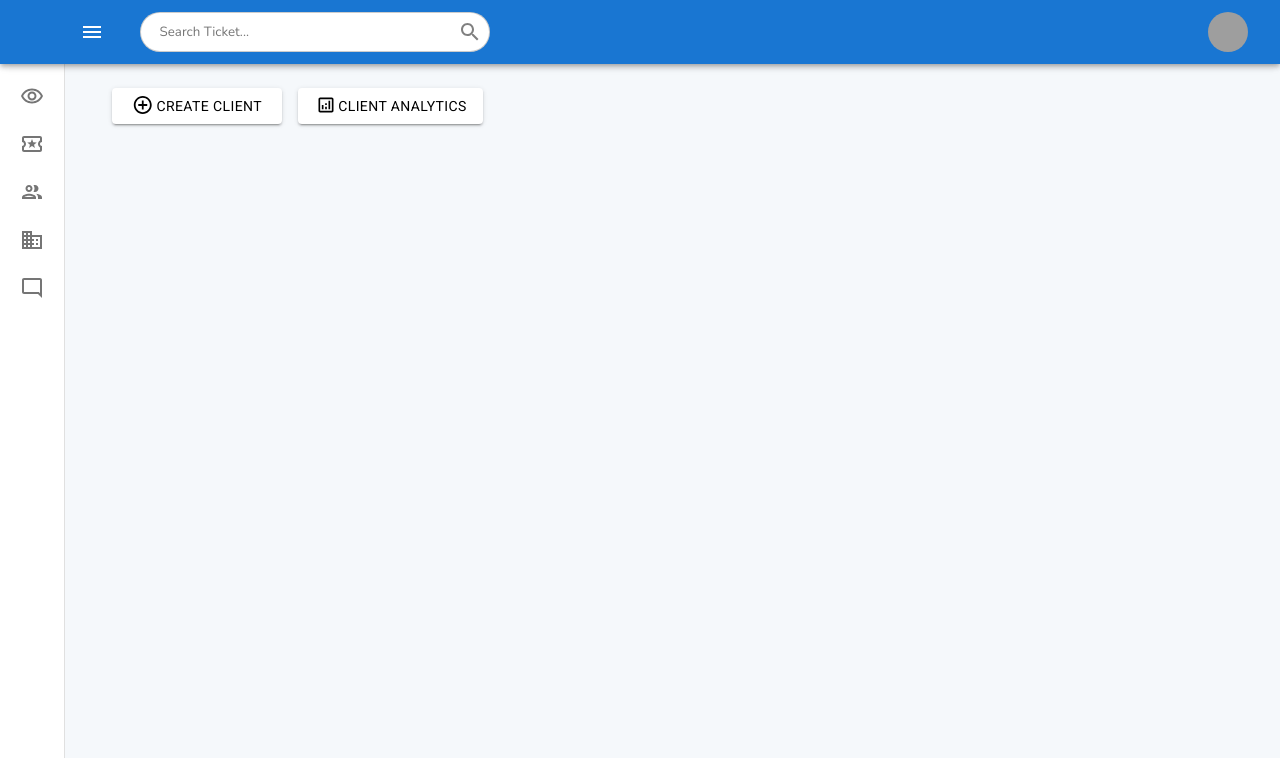
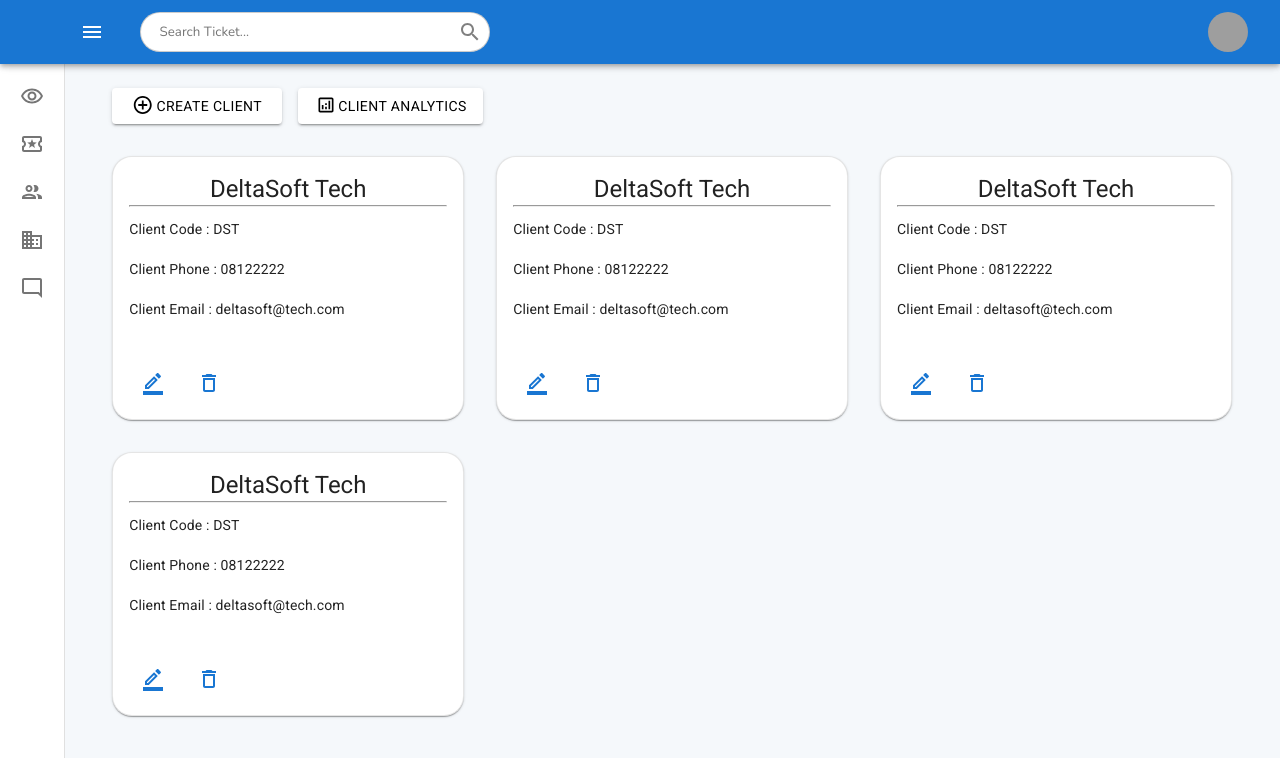
Before and after one commit to Regin09/ticketng-system-caps, a React (Create React App) app: page /clients in a window 1280 px wide. Shown: the top 758 px of the page. Built offline with nearby package versions, Linux system fonts and the light colour scheme; grey boxes are pictures that could not be loaded.

Commit message:
11 April 2023(Selesai ClientsPage)

```diff
--- a/src/pages/clients/Clients.jsx
+++ b/src/pages/clients/Clients.jsx
@@ -1,4 +1,4 @@
-import React from 'react'
+import * as React from 'react';
 import Grid from '@mui/material/Grid';
 import Stack from '@mui/material/Stack';
 import Button from '@mui/material/Button';
@@ -7,10 +7,18 @@ import AddCircleOutlineOutlinedIcon from '@mui/icons-material/AddCircleOutlineOu
 import AnalyticsOutlinedIcon from '@mui/icons-material/AnalyticsOutlined';
 import "./clients.css";
 
+import Card from '@mui/material/Card';
+import CardActions from '@mui/material/CardActions';
+import CardContent from '@mui/material/CardContent';
+import Typography from '@mui/material/Typography';
+import BorderColorOutlinedIcon from '@mui/icons-material/BorderColorOutlined';
+import DeleteOutlineOutlinedIcon from '@mui/icons-material/DeleteOutlineOutlined';
+
 const Clients = () => {
   return (
   <Container>
-    <Grid item md={12} xl={12} sm={12} className='togle-clients'>
+    <Grid container spacing={4}>
+      <Grid item md={12} xl={12} sm={12} className='togle-clients'>
         <Stack spacing={2} direction="row">
           <Button
             variant="contained"
@@ -58,9 +66,186 @@ const Clients = () => {
           </Button>
         </Stack>
       </Grid>
-      <Grid item md={4} xl={4} sm={4}></Grid>
+      <Grid item md={4} xl={4} sm={12} >
+      <Card sx={{
+          minWidth: "343px",
+          height: "264px",
+          boxSizing: "border-box",
+          border: "1px solid rgba(0, 0, 0, 0.1)",
+          borderRadius: "20px",
+          }}>
+          <CardContent>
+            <Typography variant="h5" component="div"
+            sx={{
+              display:'flex',
+              justifyContent:'center',
+            }}>
+              DeltaSoft Tech
+            </Typography>
+            <Typography sx={{ mb: 1.5 }} color="text.secondary">
+              <hr/>
+            </Typography>
+            <Typography variant="body2">
+              Client Code : DST
+            <br />
+            <br />
+              Client Phone : 08122222
+            <br />
+            <br />
+              Client Email : deltasoft@tech.com
+            </Typography>
+            <br />
+          </CardContent>
+          <Stack spacing={-3} direction="row">
+          <CardActions>
+            <Button size="small">
+            <BorderColorOutlinedIcon/>
+           </Button>
+          </CardActions>
+          <CardActions>
+            <Button size="small" sx={{width:"10px"}}>
+            <DeleteOutlineOutlinedIcon/>
+            </Button>
+          </CardActions>
+          </Stack>
+        </Card>
+      </Grid>
+      <Grid item md={4} xl={4} sm={12} >
+      <Card sx={{
+          minWidth: "343px",
+          height: "264px",
+          boxSizing: "border-box",
+          border: "1px solid rgba(0, 0, 0, 0.1)",
+          borderRadius: "20px",
+          }}>
+          <CardContent>
+            <Typography variant="h5" component="div"
+            sx={{
+              display:'flex',
+              justifyContent:'center',
+            }}>
+              DeltaSoft Tech
+            </Typography>
+            <Typography sx={{ mb: 1.5 }} color="text.secondary">
+              <hr/>
+            </Typography>
+            <Typography variant="body2">
+              Client Code : DST
+            <br />
+            <br />
+              Client Phone : 08122222
+            <br />
+            <br />
+              Client Email : deltasoft@tech.com
+            </Typography>
+            <br />
+          </CardContent>
+          <Stack spacing={-3} direction="row">
+          <CardActions>
+            <Button size="small">
+            <BorderColorOutlinedIcon/>
+           </Button>
+          </CardActions>
+          <CardActions>
+            <Button size="small" sx={{width:"10px"}}>
+            <DeleteOutlineOutlinedIcon/>
+            </Button>
+          </CardActions>
+          </Stack>
+        </Card>
+      </Grid>
+      <Grid item md={4} xl={4} sm={12} >
+      <Card sx={{
+          minWidth: "343px",
+          height: "264px",
+          boxSizing: "border-box",
+          border: "1px solid rgba(0, 0, 0, 0.1)",
+          borderRadius: "20px",
+          }}>
+          <CardContent>
+            <Typography variant="h5" component="div"
+            sx={{
+              display:'flex',
+              justifyContent:'center',
+            }}>
+              DeltaSoft Tech
+            </Typography>
+            <Typography sx={{ mb: 1.5 }} color="text.secondary">
+              <hr/>
+            </Typography>
+            <Typography variant="body2">
+              Client Code : DST
+            <br />
+            <br />
+              Client Phone : 08122222
+            <br />
+            <br />
+              Client Email : deltasoft@tech.com
+            </Typography>
+            <br />
+          </CardContent>
+          <Stack spacing={-3} direction="row">
+          <CardActions>
+            <Button size="small">
+            <BorderColorOutlinedIcon/>
+           </Button>
+          </CardActions>
+          <CardActions>
+            <Button size="small" sx={{width:"10px"}}>
+            <DeleteOutlineOutlinedIcon/>
+            </Button>
+          </CardActions>
+          </Stack>
+        </Card>
+      </Grid>
+      <Grid item md={4} xl={4} sm={12} >
+      <Card sx={{
+          minWidth: "343px",
+          height: "264px",
+          boxSizing: "border-box",
+          border: "1px solid rgba(0, 0, 0, 0.1)",
+          borderRadius: "20px",
+          }}>
+          <CardContent>
+            <Typography variant="h5" component="div"
+            sx={{
+              display:'flex',
+              justifyContent:'center',
+            }}>
+              DeltaSoft Tech
+            </Typography>
+            <Typography sx={{ mb: 1.5 }} color="text.secondary">
+              <hr/>
+            </Typography>
+            <Typography variant="body2">
+              Client Code : DST
+            <br />
+            <br />
+              Client Phone : 08122222
+            <br />
+            <br />
+              Client Email : deltasoft@tech.com
+            </Typography>
+            <br />
+          </CardContent>
+          <Stack spacing={-3} direction="row">
+          <CardActions>
+            <Button size="small">
+            <BorderColorOutlinedIcon/>
+           </Button>
+          </CardActions>
+          <CardActions>
+            <Button size="small" sx={{width:"10px"}}>
+            <DeleteOutlineOutlinedIcon/>
+            </Button>
+          </CardActions>
+          </Stack>
+        </Card>
+      </Grid>
+    </Grid>
     </Container>
   )
 }
 
+
 export default Clients
--- a/src/pages/clients/clients.css
+++ b/src/pages/clients/clients.css
@@ -2,3 +2,21 @@
     display: flex;
     justify-content: flex-start;
 }
+.cardClients{
+    background-color: #FFFFFF!important;
+    width: 100%;
+    max-width: 330px;
+    height: 280px;
+
+    display: flex;
+    flex-direction: column;
+    justify-content: center;
+    align-content: center;
+    align-items: center;
+
+    border: 1px solid rgba(0, 0, 0, 0.1);
+    border-radius: 20px;
+}
+hr{
+
+}
--- a/src/pages/tickets/Tickets.jsx
+++ b/src/pages/tickets/Tickets.jsx
@@ -9,6 +9,8 @@ import { DataGrid } from '@mui/x-data-grid';
 import {userColumns, userRows} from "../../datatablesource";
 import { Link } from "react-router-dom";
 import { useState } from "react";
+import DeleteOutlineOutlinedIcon from '@mui/icons-material/DeleteOutlineOutlined';
+import AddCircleOutlineOutlinedIcon from '@mui/icons-material/AddCircleOutlineOutlined';
 
 const Tickets = () => {
   const [data, setData] = useState(userRows)
@@ -56,6 +58,16 @@ const Tickets = () => {
                 backgroundColor:"white"
               }
               }}>
+                <DeleteOutlineOutlinedIcon
+                sx={{
+                  display: "flex",
+                  alignItems: "center",
+                  padding: "2px",
+                  cursor: "pointer",
+                  marginTop: "3.4px",
+                  marginBottom: "5px",
+                }}
+                  />
             Delete Ticket
           </Button>
           <Button
@@ -68,6 +80,16 @@ const Tickets = () => {
                 backgroundColor:"white"
               }
               }}>
+            <AddCircleOutlineOutlinedIcon
+            sx={{
+              display: "flex",
+              alignItems: "center",
+              padding: "2px",
+              cursor: "pointer",
+              marginTop: "3.4px",
+              marginBottom: "5px",
+            }}
+              />
             Create Ticket
           </Button>
         </Stack>
```
